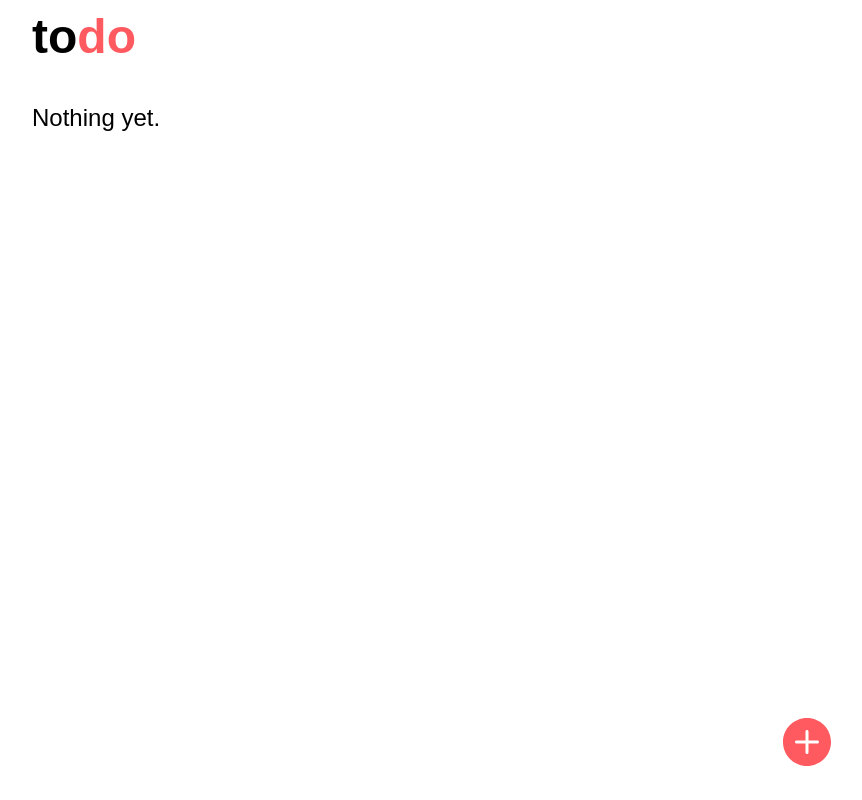
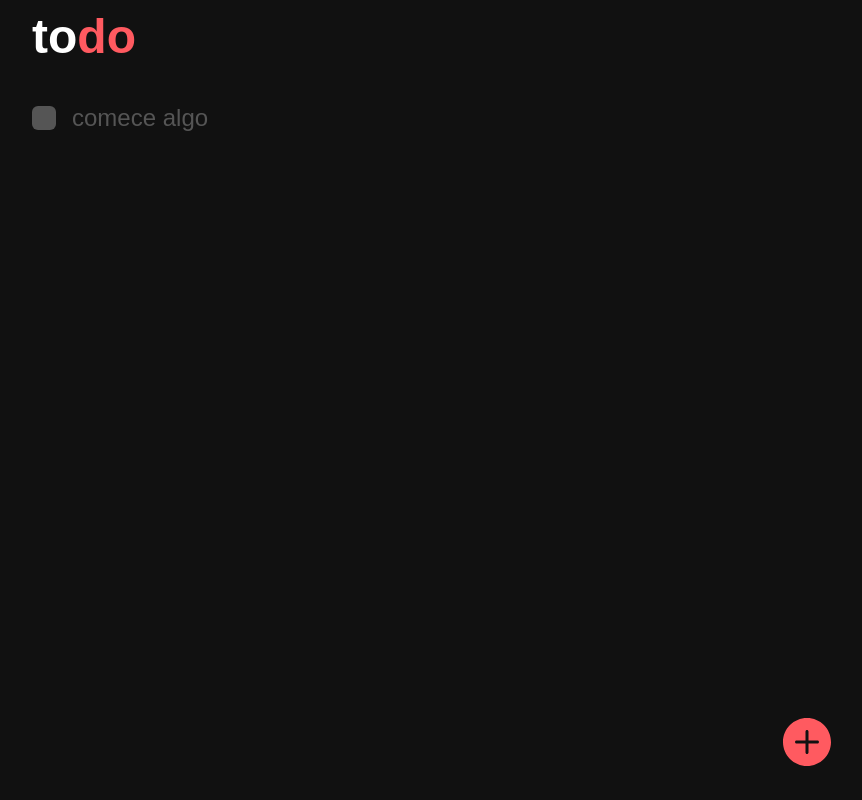
Before and after one commit to gacalistro/todolist, a plain HTML site: page index.html in a window 1280 px wide. Shown: the whole page, without its empty margins (385-1247 px from the left). Drawn offline with Linux system fonts and the light colour scheme.

Commit message:
dark theme

```diff
--- a/index.html
+++ b/index.html
@@ -1,12 +1,12 @@
 <!DOCTYPE html>
-<html lang="en">
+<html>
   <head>
     <meta charset="UTF-8" />
     <meta http-equiv="X-UA-Compatible" content="IE=edge" />
     <meta name="viewport" content="width=device-width, initial-scale=1.0" />
     <title>todo</title>
     <!-- CSS -->
-    <link rel="stylesheet" href="style.css" />
+    <link rel="stylesheet" href="/style.css" />
     <!-- JS -->
     <script defer src="main.js"></script>
   </head>
@@ -22,10 +22,12 @@
 
     <main>
       <div class="wrapper">
-        <p id="mainUlIsEmpty">Nothing yet.</p>
+        <p id="mainUlIsEmpty">
+          <input type="checkbox" name="" id="" disabled />comece algo
+        </p>
         <div class="addNewTask">
           <input type="checkbox" name="" id="" disabled />
-          <input type="text" id="newTaskInput" />
+          <input type="text" id="newTaskInput" placeholder="comece algo" />
         </div>
 
         <ul id="mainUl"></ul>
--- a/main.js
+++ b/main.js
@@ -77,12 +77,14 @@ function updateListOnHtml() {
   showDeleteButton();
 }
 
-// IT SHOWS "Nothing yet." WHEN LIST IS EMPTY
+// IT SHOWS "comece algo" WHEN LIST IS EMPTY
 function mainUlEmpty() {
   if (list.length > 0) {
     mainUlIsEmpty.classList.add("hidden");
+    newTaskInput.placeholder = "...";
   } else {
     mainUlIsEmpty.classList.remove("hidden");
+    newTaskInput.placeholder = "comece algo";
   }
 }
 
--- a/style.css
+++ b/style.css
@@ -25,6 +25,9 @@ body {
 body {
   font-family: sans-serif;
   font-size: 1.6rem;
+
+  background-color: #111111;
+  color: white;
 }
 
 .wrapper {
@@ -87,6 +90,13 @@ main .wrapper {
   display: none;
 }
 
+#mainUlIsEmpty {
+  display: flex;
+  align-items: center;
+  gap: 1.6rem;
+  color: var(--black-light);
+}
+
 .addNewTask.inputShowed,
 main li {
   display: grid;
@@ -111,6 +121,8 @@ input[type="text"] {
 
   border: none;
   outline: none;
+  background: none;
+  color: white;
 }
 
 input[type="text"],
@@ -141,7 +153,7 @@ input[type="checkbox"]:checked::before {
 }
 
 input[type="checkbox"] {
-  background-color: var(--black);
+  background-color: var(--black-light);
   border-radius: 0.6rem;
 }
 
```
Also changed, not shown: assets/delete.svg, assets/edit.svg, 1 other file.
